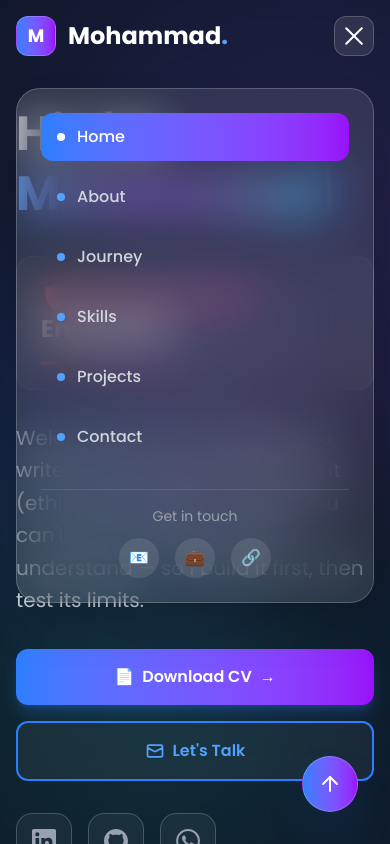
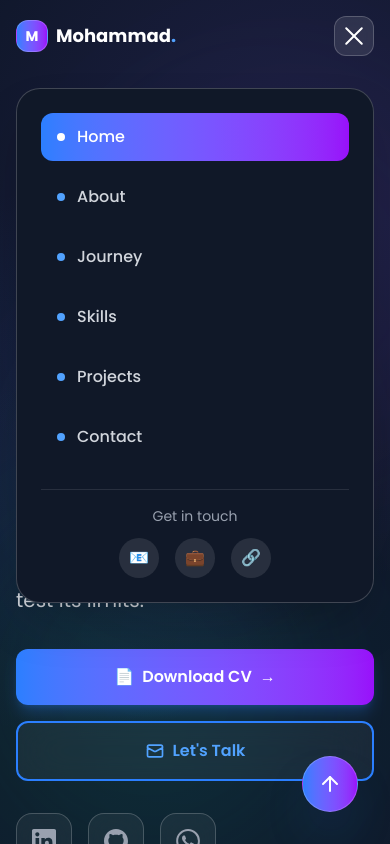
Before and after one commit to Motje3/Portfoliov2, a React (Vite) app in the folder my-portfolio/: page / in a window 390 px wide. Both pictures are taken after a click on the button 354 px from the left and 36 px from the top of the page. Shown: the top 844 px of the page. Built offline with nearby package versions, Linux system fonts and the light colour scheme.

Commit message:
style: enhance Header component layout and responsiveness

```diff
--- a/my-portfolio/src/components/Header.tsx
+++ b/my-portfolio/src/components/Header.tsx
@@ -31,15 +31,15 @@ const Header = ({
         {/* Logo */}
         <motion.a
           href=""
-          className="relative group"
+          className="relative group flex-shrink-0"
           whileHover={{ scale: 1.05 }}
           whileTap={{ scale: 0.95 }}
         >
-          <div className="flex items-center space-x-3">
-            <div className="w-10 h-10 bg-gradient-to-r from-blue-500 to-purple-600 rounded-xl flex items-center justify-center backdrop-blur-sm border border-white/20 group-hover:shadow-lg group-hover:shadow-blue-500/25 transition-all duration-300">
-              <span className="text-white font-bold text-lg">M</span>
+          <div className="flex items-center space-x-2 sm:space-x-3">
+            <div className="w-8 h-8 sm:w-10 sm:h-10 bg-gradient-to-r from-blue-500 to-purple-600 rounded-xl flex items-center justify-center backdrop-blur-sm border border-white/20 group-hover:shadow-lg group-hover:shadow-blue-500/25 transition-all duration-300">
+              <span className="text-white font-bold text-sm sm:text-lg">M</span>
             </div>
-            <span className="text-2xl font-bold text-white group-hover:text-blue-300 transition-colors duration-300">
+            <span className="text-lg sm:text-2xl font-bold text-white group-hover:text-blue-300 transition-colors duration-300 whitespace-nowrap">
               Mohammad<span className="text-blue-400">.</span>
             </span>
           </div>
@@ -47,7 +47,7 @@ const Header = ({
 
         {/* Mobile Menu Button */}
         <button
-          className="md:hidden relative w-10 h-10 bg-white/10 backdrop-blur-xl border border-white/20 rounded-xl flex items-center justify-center text-white hover:bg-white/20 transition-all duration-300"
+          className="md:hidden relative w-10 h-10 bg-white/10 backdrop-blur-xl border border-white/20 rounded-xl flex items-center justify-center text-white hover:bg-white/20 transition-all duration-300 flex-shrink-0"
           onClick={() => setIsMenuOpen(!isMenuOpen)}
         >
           <div className="relative w-6 h-6 flex flex-col items-center justify-center">
@@ -102,7 +102,7 @@ const Header = ({
         <motion.nav
           className={`${
             isMenuOpen ? "flex" : "hidden"
-          } md:hidden absolute top-full left-4 right-4 mt-4 bg-white/10 backdrop-blur-xl border border-white/20 rounded-3xl p-6 flex-col space-y-3 shadow-2xl`}
+          } md:hidden absolute top-full left-4 right-4 mt-4 bg-gray-900 border border-white/20 rounded-3xl p-6 flex-col space-y-3 shadow-2xl`}
           initial={{ opacity: 0, y: -20, scale: 0.95 }}
           animate={{
             opacity: isMenuOpen ? 1 : 0,
```
